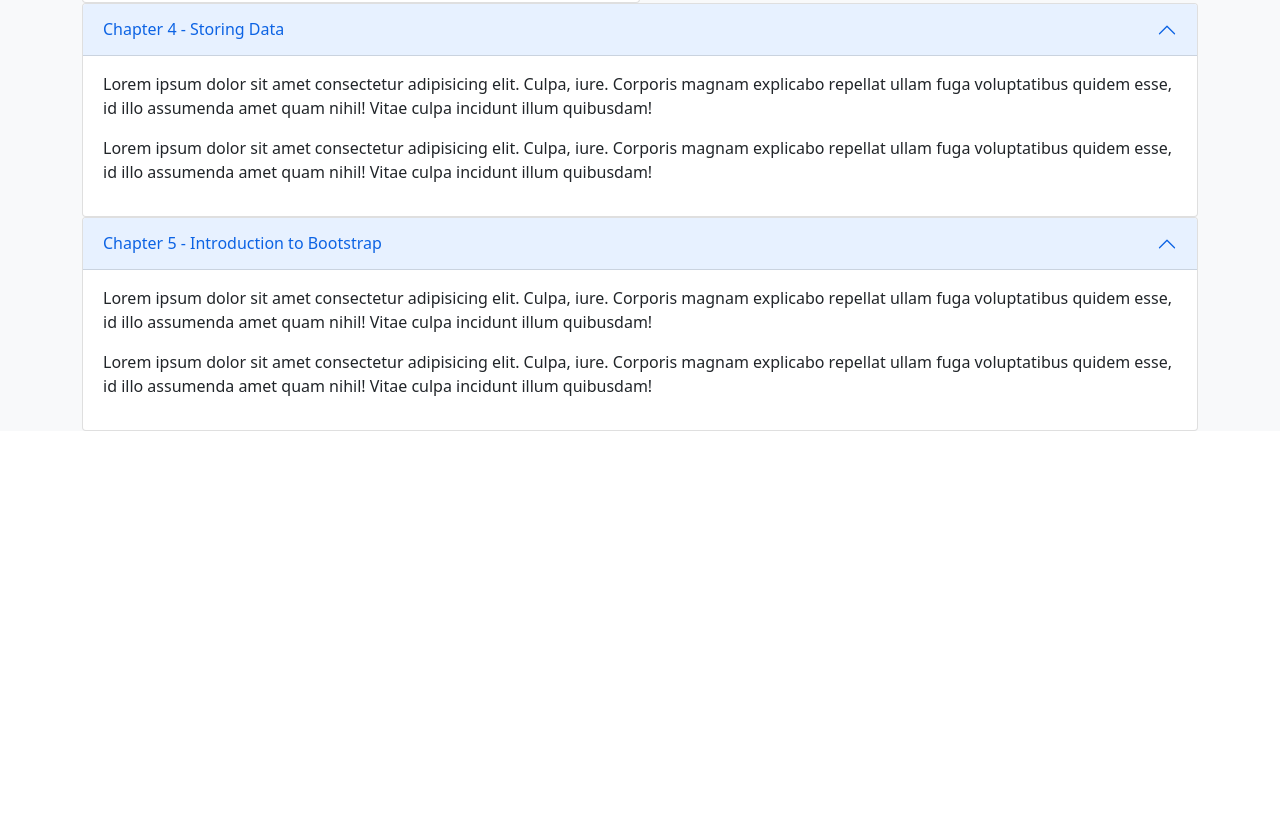
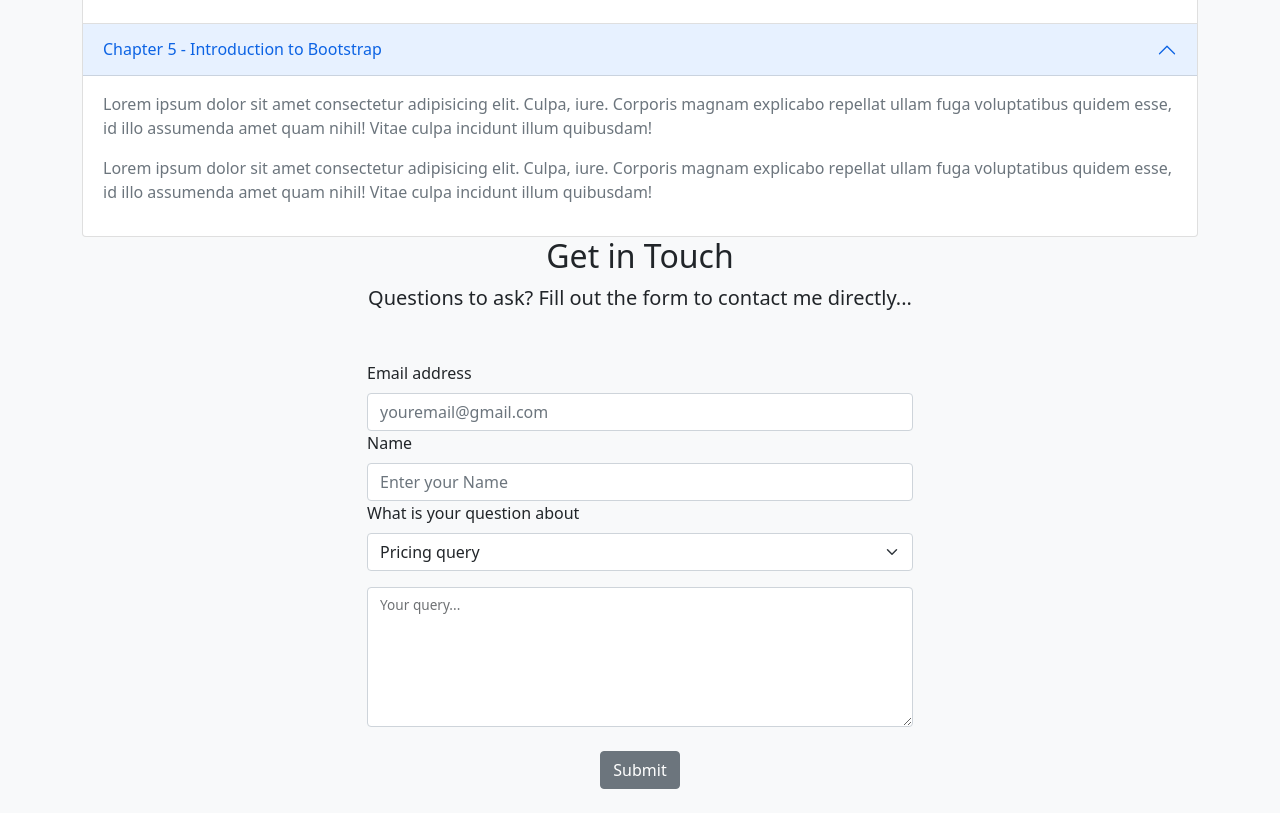
Before and after one commit to NeemaMwende/eBooks, a plain HTML site: page index.html in a window 1280 px wide. Shown: the part 2470-3298 px from the top of the page. Before the commit the page ends 2901 px from the top, so only its background shows below. Drawn offline with nearby package versions, Linux system fonts and the light colour scheme.

Commit message:
Get in Touch: Forms update

```diff
--- a/index.html
+++ b/index.html
@@ -124,16 +124,17 @@
     <div class="container-md">
             <div class="text-center">
                 <h2>Inside the Book...</h2>
-            <p class="lead text-muted">A quick glance at the topics youll leanr</p>
+                <p class="lead text-muted">A quick glance at the topics you'll learn</p>
             </div>
 
             <div class="my-5 g-5 justify-content-around align-items-center">
-            <div class="col-6 col-lg-4">
+                <div class="col-6 col-lg-4 my-9">
                     <img src="/Assets/ebook-cover.png" class="img-fluid" alt="ebook">
                 </div>
             </div>
 
-<div class="col-lg-6">
+    <div class="col-lg-12 text-muted">
+
     <!---accordion-->
         <div class="accordion" id="chapters">
             <div class="accordion-item">
@@ -141,19 +142,16 @@
                     <button class="accordion-button" type="button" data-bs-toggle="collapse"
                         data-bs-target="#chapter-1" aria-expanded="true" aria-controls="chapter-1">
                         Chapter 1 - Your First Web Page
-                </button>
-                </h2>
+                    </button> </h2>
                     <div id="chapter-1" class="accordion-collapse collapse show"
                     aria-labelledby="heading-1" data-bs-parent="#chapters">
                         <div class="accordion-body">
                             <p>Lorem ipsum dolor sit amet consectetur adipisicing elit. Culpa, iure.
                                 Corporis magnam explicabo repellat ullam fuga voluptatibus quidem esse,
                                 id illo assumenda amet quam nihil! Vitae culpa incidunt illum quibusdam!</p>
-
                             <p>Lorem ipsum dolor sit amet consectetur adipisicing elit. Culpa, iure.
                                 Corporis magnam explicabo repellat ullam fuga voluptatibus quidem esse,
                                 id illo assumenda amet quam nihil! Vitae culpa incidunt illum quibusdam!</p>
-                </div>
                         </div>
                     </div>
             </div>
@@ -163,15 +161,13 @@
                 <button class="accordion-button collapsed" type="button" data-bs-toggle="collapse"
                     data-bs-target="#chapter-2" aria-expanded="false" aria-controls="chapter-1">
                     Chapter 2 - Mastering CSS
-                </button>
-                </h2>
+                </button> </h2>
                     <div id="chapter-2" class="accordion-collapse collapse "
                     aria-labelledby="heading-2" data-bs-parent="#chapters">
                         <div class="accordion-body">
                             <p>Lorem ipsum dolor sit amet consectetur adipisicing elit. Culpa, iure.
                                 Corporis magnam explicabo repellat ullam fuga voluptatibus quidem esse,
                                 id illo assumenda amet quam nihil! Vitae culpa incidunt illum quibusdam!</p>
-
                             <p>Lorem ipsum dolor sit amet consectetur adipisicing elit. Culpa, iure.
                                 Corporis magnam explicabo repellat ullam fuga voluptatibus quidem esse,
                                 id illo assumenda amet quam nihil! Vitae culpa incidunt illum quibusdam!</p>
@@ -192,16 +188,13 @@
                             <p>Lorem ipsum dolor sit amet consectetur adipisicing elit. Culpa, iure.
                                 Corporis magnam explicabo repellat ullam fuga voluptatibus quidem esse,
                                 id illo assumenda amet quam nihil! Vitae culpa incidunt illum quibusdam!</p>
-
                             <p>Lorem ipsum dolor sit amet consectetur adipisicing elit. Culpa, iure.
                                     Corporis magnam explicabo repellat ullam fuga voluptatibus quidem esse,
                                     id illo assumenda amet quam nihil! Vitae culpa incidunt illum quibusdam!</p>
                     </div>
                 </div>
         </div>
-        </div>
 
-        <div class="accordion">
             <div class="accordion-item">
                 <h2 class="accordion-header" id="heading-4">
                     <button class="accordion-button" type="button" data-bs-toggle="collapse"
@@ -215,36 +208,74 @@
                         <p>Lorem ipsum dolor sit amet consectetur adipisicing elit. Culpa, iure.
                             Corporis magnam explicabo repellat ullam fuga voluptatibus quidem esse,
                             id illo assumenda amet quam nihil! Vitae culpa incidunt illum quibusdam!</p>
-
                         <p>Lorem ipsum dolor sit amet consectetur adipisicing elit. Culpa, iure.
                             Corporis magnam explicabo repellat ullam fuga voluptatibus quidem esse,
                             id illo assumenda amet quam nihil! Vitae culpa incidunt illum quibusdam!</p>
                     </div>
                 </div>
             </div>
-        </div>
 
-        <div class="accordion" id="chapters">
+
             <div class="accordion-item">
                 <h2 class="accordion-header" id="heading-5">
                         <button class="accordion-button" type="button" data-bs-toggle="collapse"
                         data-bs-target="#chapter-5" aria-expanded="false" aria-controls="chapter-1">
                         Chapter 5 - Introduction to Bootstrap
-                </button>
-                </h2>
+                    </button> </h2>
                 <div id="chapter-5" class="accordion-collapse collapse show"
                     aria-labelledby="heading-5" data-bs-parent="#chapters">
                     <div class="accordion-body">
                         <p>Lorem ipsum dolor sit amet consectetur adipisicing elit. Culpa, iure.
                             Corporis magnam explicabo repellat ullam fuga voluptatibus quidem esse,
                             id illo assumenda amet quam nihil! Vitae culpa incidunt illum quibusdam!</p>
-
                         <p>Lorem ipsum dolor sit amet consectetur adipisicing elit. Culpa, iure.
                                 Corporis magnam explicabo repellat ullam fuga voluptatibus quidem esse,
                                 id illo assumenda amet quam nihil! Vitae culpa incidunt illum quibusdam!</p>
                     </div>
                 </div>
             </div>
+
+        </div>
+    </div>
+</div>
+</section>
+
+<!-- Contact Forms -->
+<section id="contact">
+    <div class="container-lg">
+        <div class="text-center">
+            <h2>Get in Touch</h2>
+            <p class="lead">Questions to ask? Fill out the form to contact me directly...</p>
+        </div>
+
+        <div class="row justify-content-center my-5">
+            <div class="col-lg-6">
+                <form>
+                    <label for="email" class="form-label" required>Email address</label>
+
+                    <input type="email" class="form-control" id="email" placeholder="youremail@gmail.com">
+
+                    <label for="name" class="form-label">Name</label>
+                    <input type="text" class="form-control" id="name" placeholder="Enter your Name">
+
+                    <label for="subject" class="form-label">What is your question about</label>
+                    <select id="subject" class="form-select">
+                        <option value="pricing" selected>Pricing query</option>
+                        <option value="content">Content query</option>
+                        <option value="other">Other Query</option>
+                    </select>
+
+                    <div class="form-floating mb-4 mt-3">
+                        <textarea class="form-control" id="query" style="height: 140px"></textarea>
+                        <label for="query" class="form-label">Your query...</label>
+                    </div>
+
+                    <div class="mb-4 text-center">
+                        <button type="submit" class="btn btn-secondary">Submit</button>
+                    </div>
+
+
+                </form>
             </div>
         </div>
     </div>
```
Lines whose indentation alone changed are shown as unchanged.
